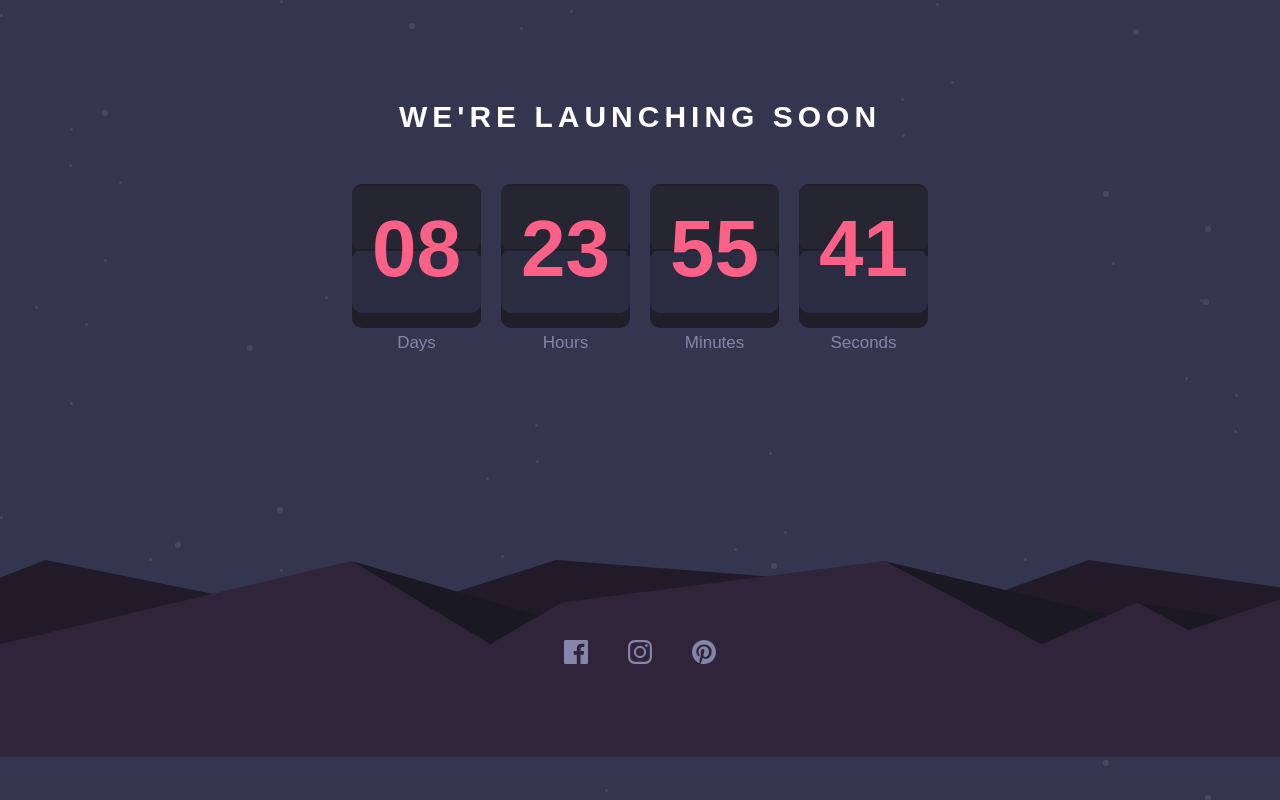
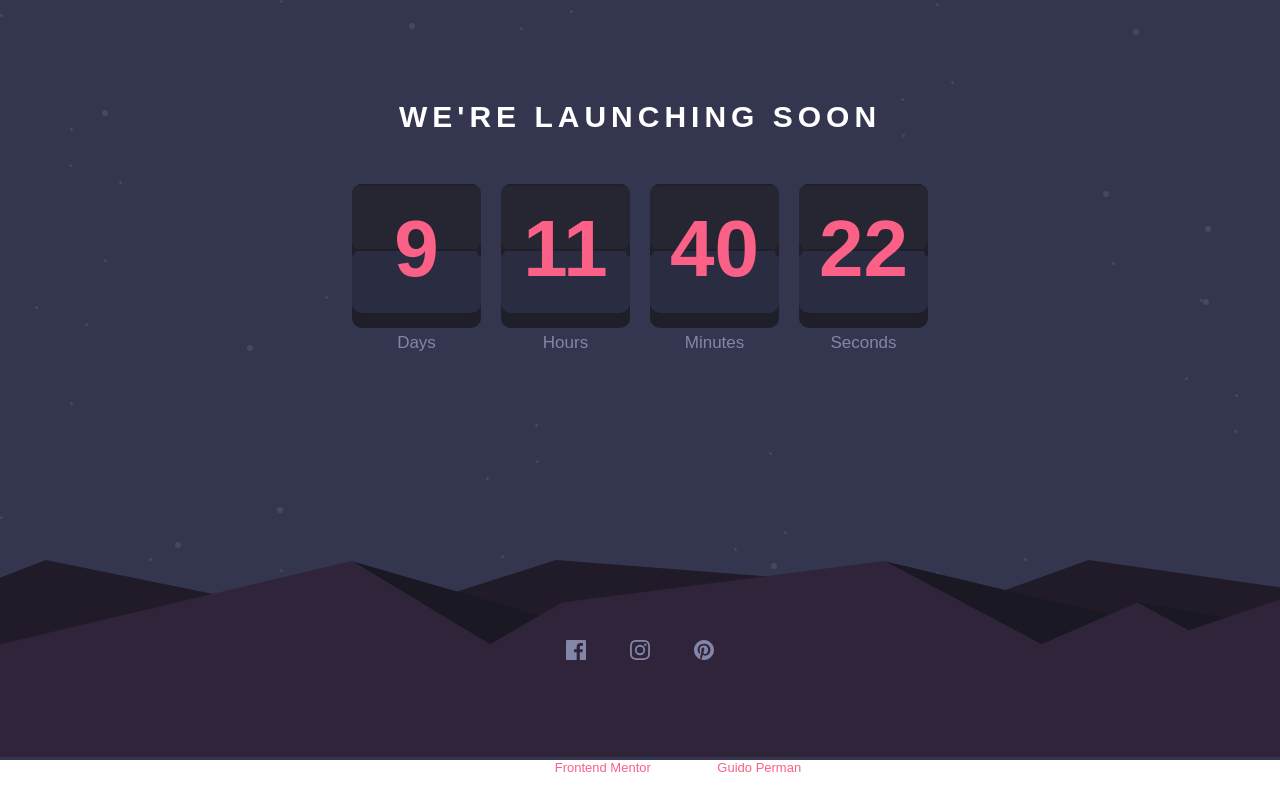
Before and after one commit to guidoperman1986/FrontEndMentors-launch-countdown-timer-main, a website: page index.html in a window 1280 px wide. Drawn offline with Linux system fonts and the light colour scheme.

Commit message:
time calculated in javascript added

```diff
--- a/index.html
+++ b/index.html
@@ -32,7 +32,7 @@
           <div class="launch__box-item">
             <div class="launch__box-item--1"></div>
             <div class="launch__box-item--2"></div>
-            <div class="launch__box-item--number">08</div>
+            <div id="days" class="launch__box-item--number">08</div>
           </div>
 
           <div class="launch__box-day">Days</div>
@@ -41,7 +41,7 @@
           <div class="launch__box-item launch__box--2">
             <div class="launch__box-item--1"></div>
             <div class="launch__box-item--2"></div>
-            <div class="launch__box-item--number">23</div>
+            <div id="horas" class="launch__box-item--number"></div>
           </div>
 
           <div class="launch__box-day">Hours</div>
@@ -50,7 +50,7 @@
           <div class="launch__box-item launch__box--3">
             <div class="launch__box-item--1"></div>
             <div class="launch__box-item--2"></div>
-            <div class="launch__box-item--number">55</div>
+            <div id="minutos" class="launch__box-item--number">55</div>
           </div>
 
           <div class="launch__box-day">Minutes</div>
@@ -59,7 +59,7 @@
           <div class="launch__box-item launch__box--4">
             <div class="launch__box-item--1"></div>
             <div class="launch__box-item--2"></div>
-            <div class="launch__box-item--number">41</div>
+            <div id="seconds" class="launch__box-item--number">41</div>
           </div>
 
           <div class="launch__box-day">Seconds</div>
@@ -85,24 +85,22 @@
 
 
       <div class="mountains__networks">
-        <!-- <i class="fab fa-facebook"></i> -->
-        <!-- <i class="fab fa-pinterest"></i>
-        <i class="fab fa-instagram"></i> -->
-        <img src="./images/icon-facebook.svg"  alt="">
-        <img src="./images/icon-instagram.svg" alt="">
-        <img src="./images/icon-pinterest.svg" alt="">
+
+        <div class="img img--face"></div>
+        <div class="img img--inst"></div>
+        <div class="img img--pint"></div>
       </div>
 
     </div>
 
-    <!-- <div class="attribution">
-      Challenge by&nbsp; <a href="https://www.frontendmentor.io?ref=challenge" target="_blank">Frontend Mentor</a>.
-      Coded by&nbsp; <a href="#">Guido Permn</a>.
-    </div> -->
 
   </div>
 
-
+  <div class="attribution">
+    Challenge by&nbsp; <a href="https://www.frontendmentor.io?ref=challenge" target="_blank">Frontend Mentor</a>.
+    Coded by&nbsp; <a href="guidoperman1986.github.io/guidoperman" target="_blanck">Guido Perman</a>.
+  </div>
+  <script src="./js/index.js"></script>
 
 </body>
 </html>
--- /dev/null
+++ b/js/index.js
@@ -0,0 +1,56 @@
+
+var fechaHoy = new Date();
+var ano = fechaHoy.getFullYear();
+
+var fechaTope = ano + '-12-31';
+
+var fechaTopeTotal = new Date(fechaTope);
+
+/* console.log("fecha hoy: "+fechaHoy);
+console.log("fecha hoy: "+fechaHoy.getTime());
+
+console.log("fecha tope: "+fechaTopeTotal);
+console.log("fecha tope: "+fechaTopeTotal.getTime()); */
+
+var diference = Math.abs(fechaTopeTotal - fechaHoy);
+
+const diffDays = Math.ceil(diference / (1000 * 60 * 60 * 24));
+
+document.querySelector('#days').innerHTML = diffDays-1;
+
+//horas
+var horas = new Date().getHours();
+horas = 24 - horas; //horas faltantes
+
+//minutos
+var minutos = new Date().getMinutes();
+minutos = 60 - minutos; //minutos faltantes
+
+//segundos
+var seconds = new Date().getSeconds();
+
+
+
+var controlLaunch = () => {
+
+    seconds--;
+    if (seconds === 0){
+        seconds = 59;
+        minutos--;
+    }
+
+    if (minutos === 0){
+        minutos = 59;
+        horas--;
+    }
+
+    if (horas === 0){
+        diffDays--;
+    }
+
+    document.querySelector('#horas').innerHTML =  horas;
+    document.querySelector('#minutos').innerHTML = minutos;
+    document.querySelector('#seconds').innerHTML = seconds;
+}
+
+setInterval(()=>controlLaunch(),1000);
--- a/sass/main.scss
+++ b/sass/main.scss
@@ -32,7 +32,7 @@ html{
     position: relative;
     background-image: url(../images/bg-stars.svg);
     background-color: $dark-desaturated-blue;
-    height: 100vh;
+    height: 95vh;
 }
 
 .launch{
@@ -46,6 +46,7 @@ html{
         color: $white;
         text-transform: uppercase;
         letter-spacing: .5rem;
+        text-align: center;
     }
 
     &__box{
@@ -143,12 +144,7 @@ html{
     &__img-box{
         width: 100%;
         height: 100%;
-        /* max-width: 100%;
-        max-height: 100%; */
 
-        /* background-size: cover; */
-        /* background-image: url(../images/pattern-hills.svg); */
-        /* background-repeat: no-repeat; */
     }
 
     &__networks{
@@ -168,25 +164,62 @@ html{
             overflow: hidden;
         }
 
-    }
+        .img{
+            width: 2rem;
+            height: 2rem;
 
 
+            &--face{
+                background-image: url(../images/icon-facebook.svg);
+                background-size: cover;
+
+            }
+
+            &--inst{
+                background-image: url(../images/icon-instagram.svg);
+                background-size: cover;
+
+            }
+
+            &--pint{
+                background-image: url(../images/icon-pinterest.svg);
+                background-size: cover;
+
+            }
+
+            &:hover{
+
+                filter: invert(65%) sepia(88%) saturate(3723%) hue-rotate(311deg) brightness(101%) contrast(97%);
+            }
+        }
+    }
 }
 
 .attribution{
-    /* position: absolute;
+    position: absolute;
     bottom: 0;
-    left: 50%; */
+
     text-decoration: none;
     color: $white;
-    font-size: 1.5rem;
+    font-size: 1.3rem;
 
     display: flex;
+    justify-content: center;
     position: relative;
 
 
     & a{
         text-decoration: none;
+        color: $soft-red;
+
+        &:hover{
+            color: $white;
+            background-color: $soft-red;
+            transform:  scale(1.4) rotate(3deg);
+            border: 1px solid $white;
+            border-radius: 0.3rem;
+
+        }
     }
 
 }
```
Also changed, not shown: css/styles.css.
